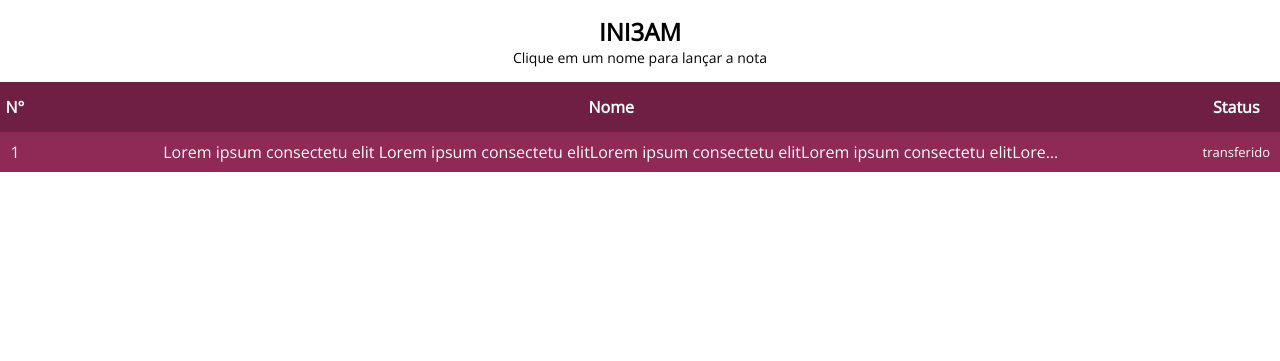
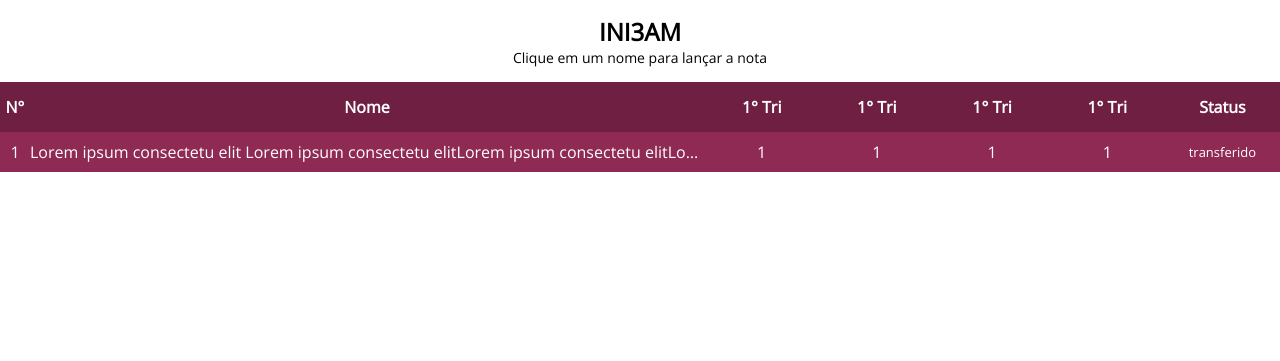
Before and after one commit to viniciuswz/sistema-de-notas, a PHP site: page /sala.html in a window 1280 px wide. Shown: the part 60-421 px from the top of the page. Run offline with PHP 8.4, Linux system fonts and the light colour scheme.

Commit message:
ajuste okok

```diff
--- a/css/default.css
+++ b/css/default.css
@@ -182,12 +182,16 @@ table tr td:nth-child(1){
 }
 
 table tr td:nth-child(2){
-    max-width: 70vw;
+    max-width: 10vw;
 
 }
 
-table tr td:nth-child(3){
-    max-width: 10vw;
+table tr td:last-child{
+    width:9vw;
+}
+
+.nota-table{
+    width:9vw;
 
 }
 
--- a/css/style480.css
+++ b/css/style480.css
@@ -26,3 +26,7 @@ table thead tr{
 table thead tr th:last-child{
     padding: 0 7px
 }
+
+.nota-table{
+    display: none
+}
--- /dev/null
+++ b/css/style768.css
@@ -0,0 +1,5 @@
+@media only screen and (max-width: 527px){
+    .nota-table{
+        display: none
+    }
+}
--- a/js/js.js
+++ b/js/js.js
@@ -15,14 +15,12 @@ jQuery(function(){
   $(".nota-input input").keyup(function(){
     $("#media").text(calcular.apply(calcular,pegarValForm()));
     //addValorNotas.apply(addValorNotas,[1,2,3,4])
-
   })
 
   $('#lancar-nota').submit(function(){
     lancaNota.apply(lancaNota,pegarValForm());
-    alert('jaca')
+    //alert('jaca')
   })
-
 
 })
 
@@ -39,6 +37,10 @@ function pegarValForm(){
 function calcular(nota1,nota2,nota3,nota4){
 
   return (Number(nota1) + Number(nota2) + Number(nota3) + Number(nota4)) / 4;
+}
+
+function colocarMediaNaTable(id,tipo,calc){
+  $("tr[data-id="+id+"] td:nth-child("+(2 + tipo)+")").text(calc)
 }
 
 function addValorNotas(nota1,nota2,nota3,nota4){
@@ -76,6 +78,7 @@ function lancaNotaAjax(nota1,nota2,nota3,nota4,tipo,id){
       success:function(result){
         alert(result);
         calcular.apply(calcular,pegarValForm());
+        colocarMediaNaTable(id,tipo,calcular.apply(calcular,pegarValForm()))
       }
    });
    return false
--- a/sala.html
+++ b/sala.html
@@ -40,6 +40,10 @@
                     <tr>
                         <th>N°</th>
                         <th>Nome</th>
+                        <th class="nota-table">1° Tri</th>
+                        <th class="nota-table">1° Tri</th>
+                        <th class="nota-table">1° Tri</th>
+                        <th class="nota-table">1° Tri</th>
                         <th>Status</th>
                     </tr>
 
@@ -48,7 +52,13 @@
                     <tr data-id="1">
                         <td>1</td>
                         <td><p>Lorem ipsum consectetu elit Lorem ipsum consectetu elitLorem ipsum consectetu elitLorem ipsum consectetu elitLorem ipsum consectetu elitLorem ipsum consectetu elit</p></td>
+                        <td class="nota-table">1</td>
+                        <td class="nota-table">1</td>
+                        <td class="nota-table">1</td>
+                        <td class="nota-table">1</td>
+
                         <td><p>transferido</p></td>
+
                     </tr>
 
 
```
